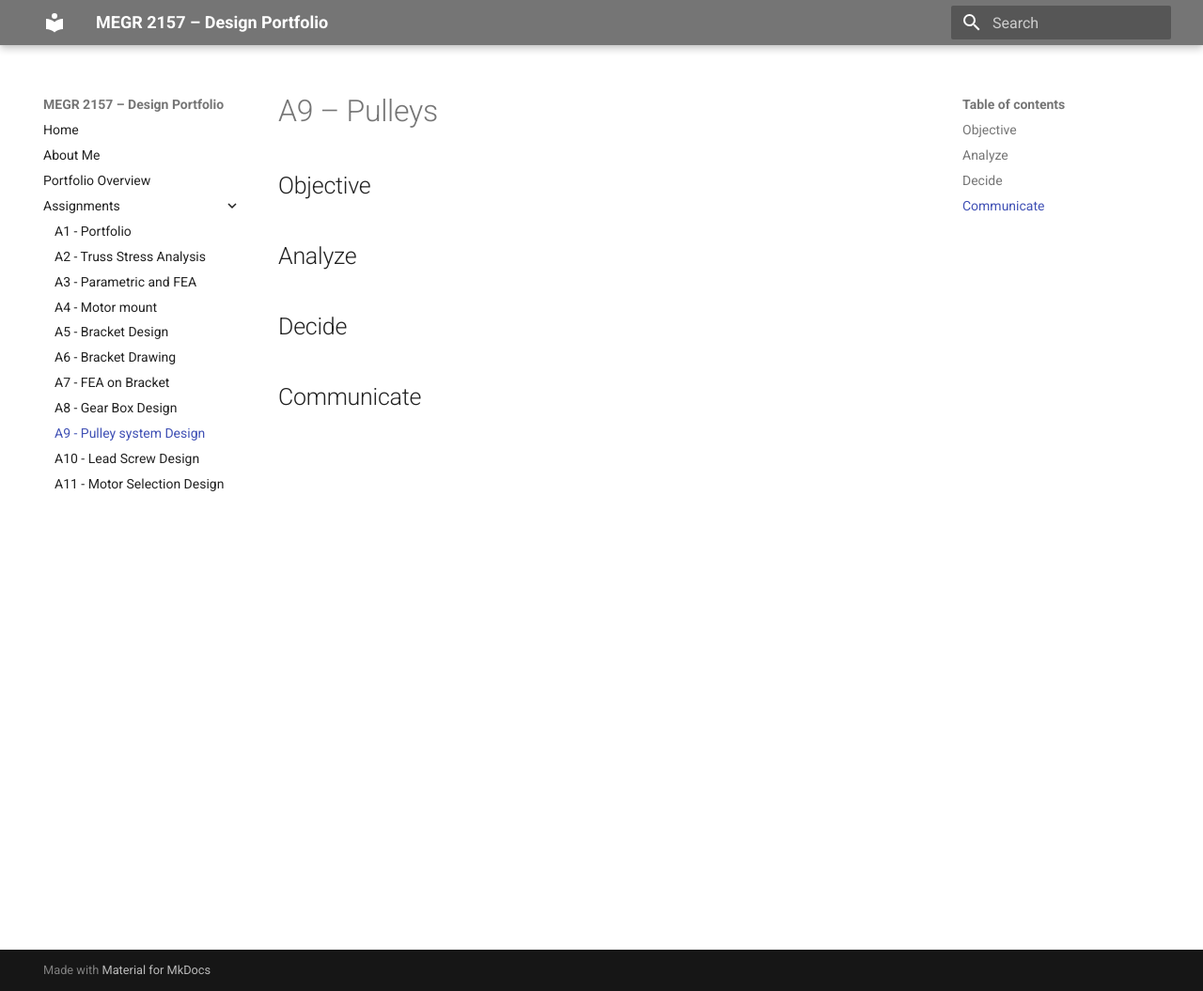
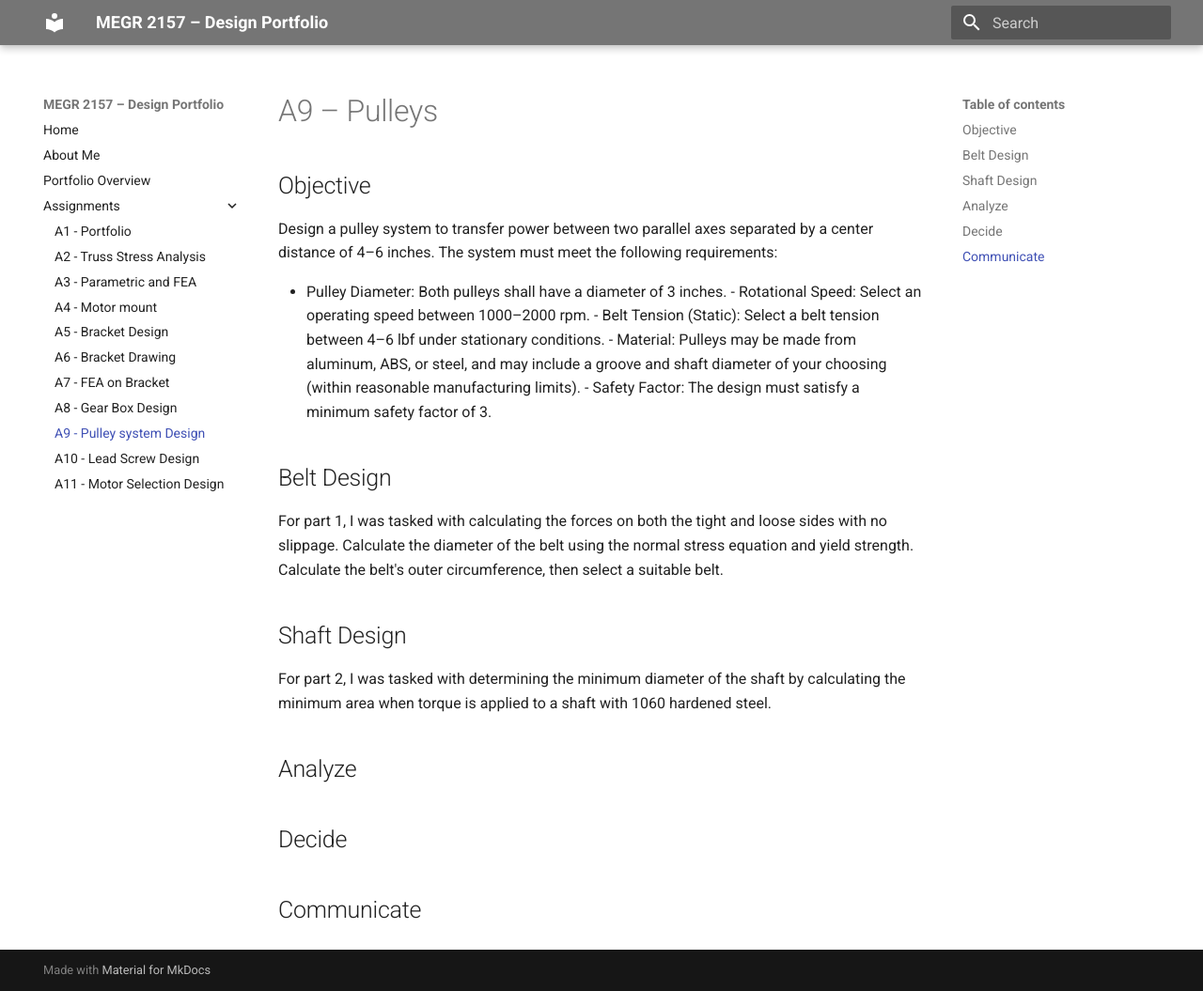
Before and after one commit to JHernPR/MEGR-2157-portfolio, an MkDocs documentation site: the page built from docs/assignments/A09/index.md, in a window 1280 px wide and 1055 px high. Shown: the whole window at 94% size. Built offline with MkDocs 1.6.1 and Material for MkDocs 9.7.7, drawn with Linux system fonts in a browser that asks for light colours.

Commit message:
Update index.md

```diff
--- a/docs/assignments/A09/index.md
+++ b/docs/assignments/A09/index.md
@@ -1,6 +1,20 @@
 # A9 – Pulleys
 
 ## Objective
+
+Design a pulley system to transfer power between two parallel axes separated by a center distance of 4–6 inches. The system must meet the following requirements:
+
+- Pulley Diameter: Both pulleys shall have a diameter of 3 inches. - Rotational Speed: Select an operating speed between 1000–2000 rpm. - Belt Tension (Static): Select a belt tension between 4–6 lbf under stationary conditions. - Material: Pulleys may be made from aluminum, ABS, or steel, and may include a groove and shaft diameter of your choosing (within reasonable manufacturing limits). - Safety Factor: The design must satisfy a minimum safety factor of 3.
+
+## Belt Design
+
+For part 1, I was tasked with calculating the forces on both the tight and loose sides with no slippage. Calculate the diameter of the belt using the normal stress equation and yield strength. Calculate the belt's outer circumference, then select a suitable belt.
+
+
+
+## Shaft Design
+
+For part 2, I was tasked with determining the minimum diameter of the shaft by calculating the minimum area when torque is applied to a shaft with 1060 hardened steel.
 
 
 ## Analyze
```
